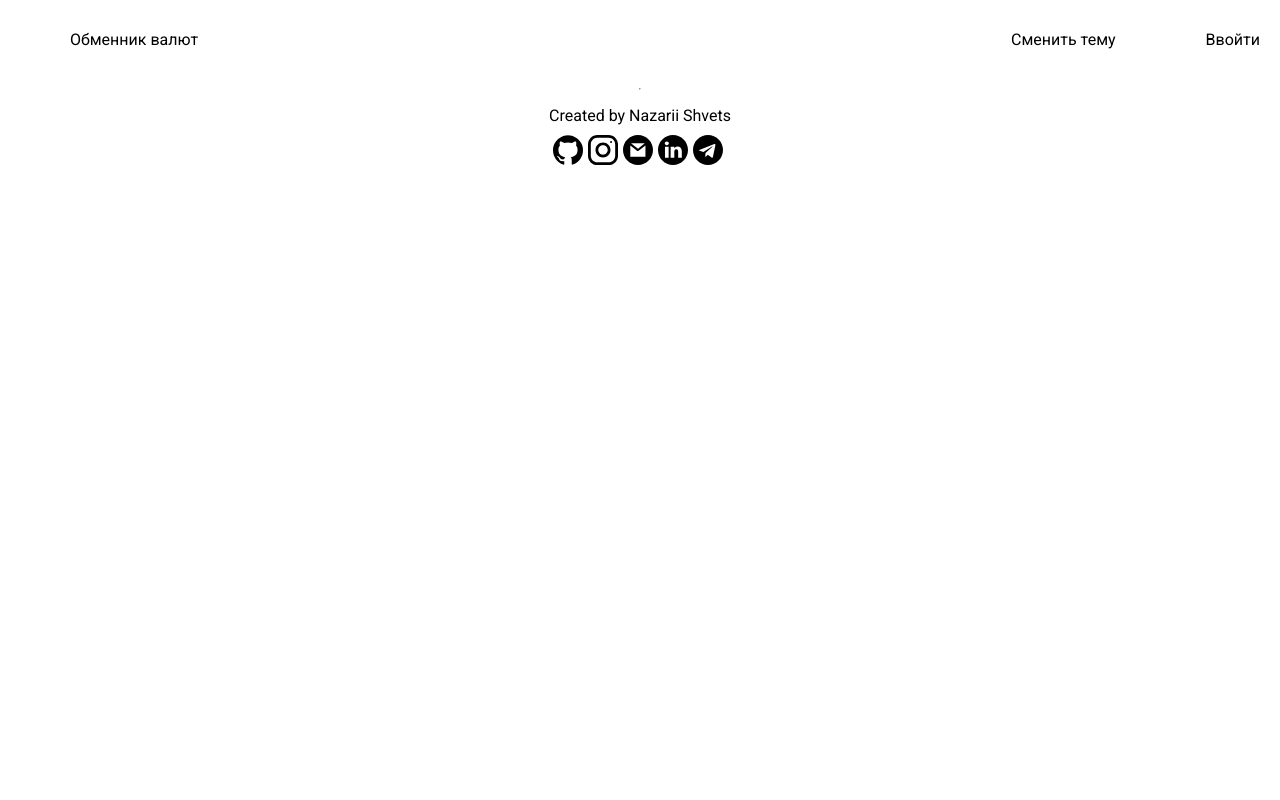
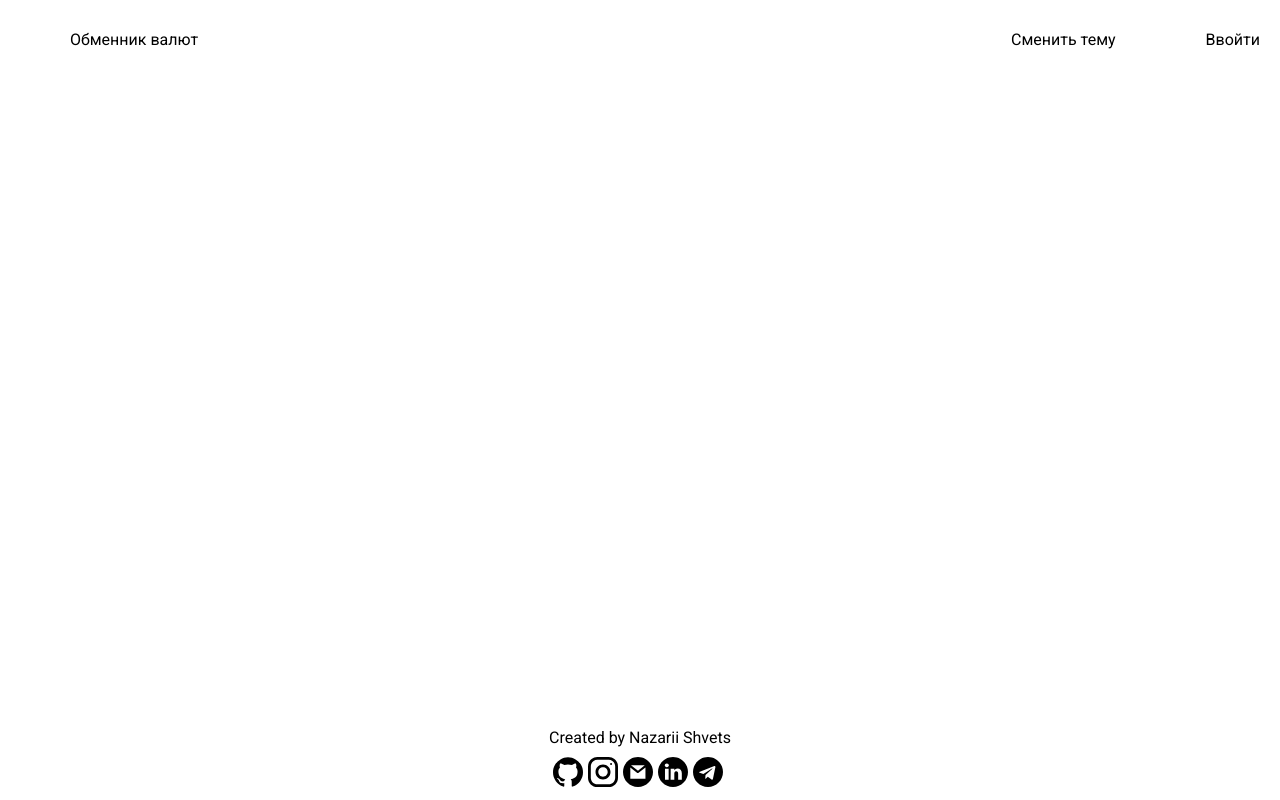
Before and after one commit to NazariiShvets/currency-exchanger-test-task, a React (Create React App) app: page / in a window 1280 px wide. Built offline with nearby package versions, Linux system fonts and the light colour scheme.

Commit message:
some refactor to add Theme on each Component

```diff
--- a/src/App.js
+++ b/src/App.js
@@ -1,15 +1,22 @@
 import React from 'react'
 import Footer from './Components/Footer/Footer'
 import Header from './Components/Header/Header'
-import './index.scss'
+import s from './index.module.scss'
+import {connect} from 'react-redux'
 
 
-const App = () => (
-    <div className='App'>
+const mapStateToProps = state => ({
+    isDarkTheme: state.global.isDarkTheme
+})
+
+const App = ({isDarkTheme}) => (
+    <div className={isDarkTheme ? s.appDark : s.app}>
         <Header/>
-        <hr/>
+        <main className={s.main}>
+
+        </main>
         <Footer/>
     </div>
 )
 
-export default App
+export default connect(mapStateToProps, {})(App)
--- a/src/Components/Footer/Footer.module.scss
+++ b/src/Components/Footer/Footer.module.scss
@@ -1,10 +1,10 @@
-@import 'src/index';
+@import '../../index.module';
 
 .footer {
   @extend %flex-center-center;
   @extend %lightTheme;
   flex-direction: column;
-  min-height: 10vh;
+  height: 10vh;
 }
 
 .footerDark {
--- a/src/Components/Header/Header.module.scss
+++ b/src/Components/Header/Header.module.scss
@@ -1,9 +1,8 @@
-@import 'src/index';
+@import '../../index.module';
 
 .header {
   @extend %flex-sb-center;
   @extend %lightTheme;
-
   height: 10vh;
 
   &Dark {
--- a/src/index.scss
+++ b/src/index.module.scss
@@ -4,10 +4,10 @@
 // Variables
 $colorBlack: #000000;
 $colorWhite: #ffffff;
-$colorGrey : #263238;
-$colorRed : #ad1357;
+$colorGrey: #263238;
+$colorRed: #ad1357;
 
-$fontRoboto : Roboto;
+$fontRoboto: Roboto;
 
 // mixins
 @mixin transform($property) {
@@ -15,20 +15,23 @@ $fontRoboto : Roboto;
   -ms-transform: $property;
   transform: $property;
 }
+
 @mixin font {
-  font-family: "Roboto";
+  font-family: 'Roboto';
   font-weight: 400;
 }
 
 // basic classes
-%lightTheme{
+%lightTheme {
   background-color: $colorWhite;
   color: $colorBlack;
 }
-%darkTheme{
+
+%darkTheme {
   background-color: $colorGrey;
   color: $colorWhite;
 }
+
 %flex {
   display: flex;
 }
@@ -38,25 +41,38 @@ $fontRoboto : Roboto;
   justify-content: center;
   align-items: center;
 }
-%flex-sb-center{
+
+%flex-sb-center {
   @extend %flex;
   justify-content: space-between;
   align-items: center;
 }
-%header-btn{
+
+%header-btn {
   margin-left: 50px;
   padding: 20px;
-  &:hover{
+
+  &:hover {
     cursor: pointer;
   }
 }
+
 //===========================================
 
-.App{
+.app {
   @include font;
   @extend %flex;
   @extend %lightTheme;
   min-height: 100vh;
   flex-direction: column;
-  flex : 0 0 auto;
+  flex: 0 0 auto;
+
+  &Dark {
+    @include font;
+    @extend %darkTheme;
+  }
 }
+
+.main {
+  min-height: 80vh;
+}
```
Also changed, not shown: 1 other file (tests, documents, lock files or other folders).
